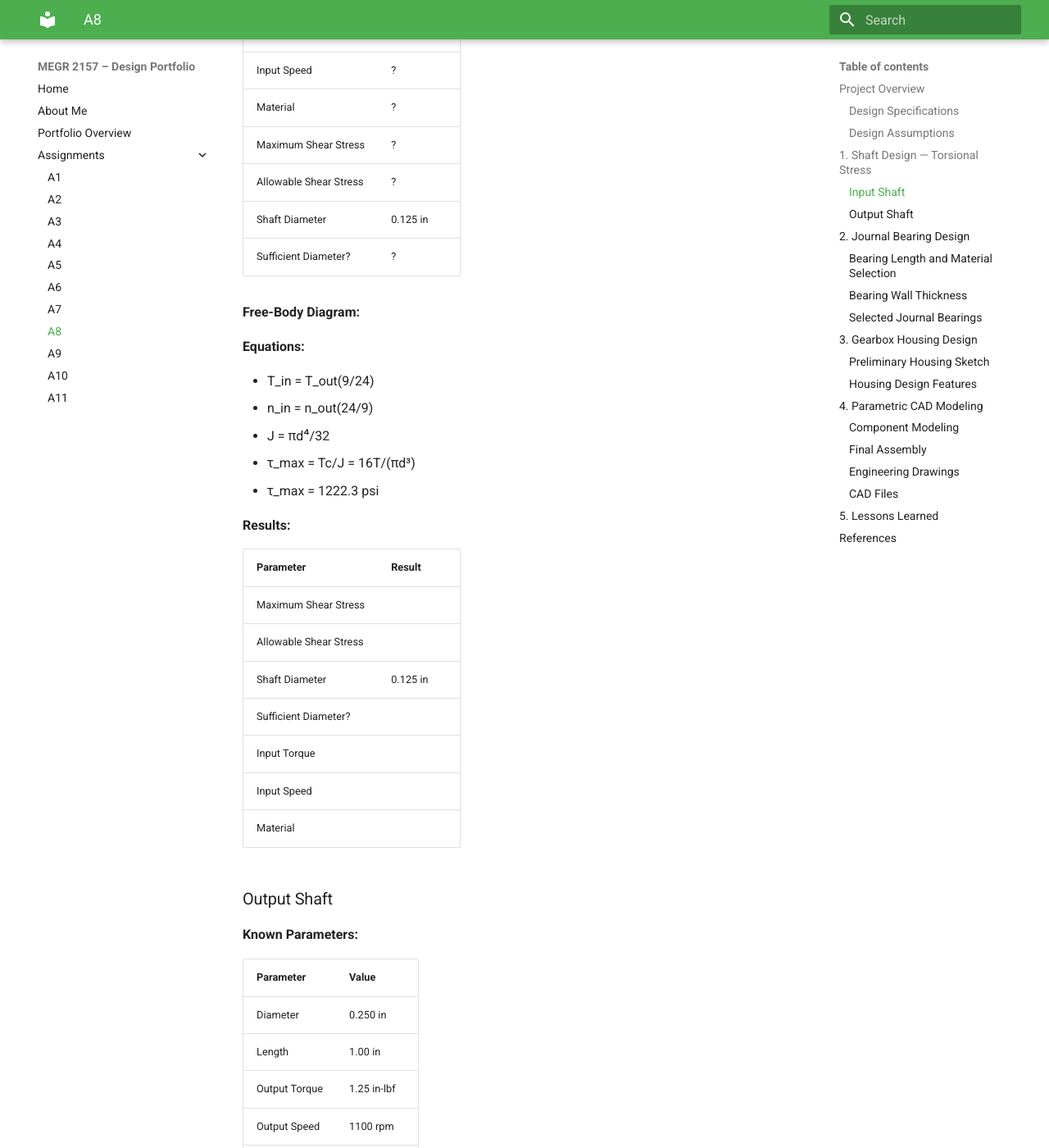
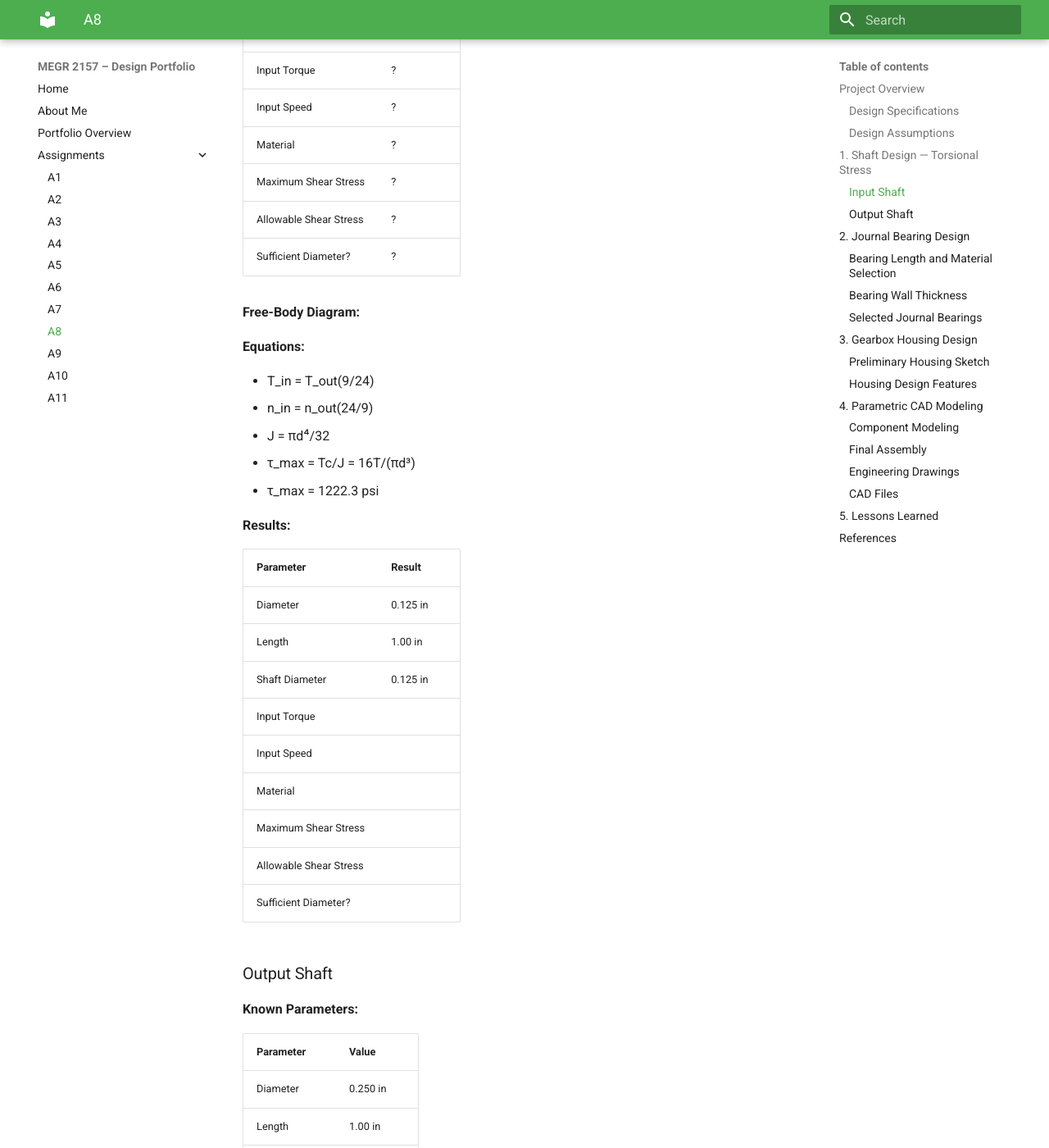
Before and after one commit to gparx/design-portfolio, an MkDocs documentation site: the page built from docs/assignments/A08/index.md, in a window 1280 px wide and 1400 px high, scrolled down 1454 px. Shown: the whole window at 82% size. Built offline with MkDocs 1.6.1 and Material for MkDocs 9.7.7, drawn with Linux system fonts in a browser that asks for light colours.

Commit message:
Update parameters in A08 assignment documentation

```diff
--- a/docs/assignments/A08/index.md
+++ b/docs/assignments/A08/index.md
@@ -40,12 +40,12 @@ Design a gearbox which can be assembled and disassembled. The spur gears have a
 |---|---|
 | Diameter | 0.125 in |
 | Length | 1.00 in |
+| Shaft Diameter | 0.125 in |
 | Input Torque | ? |
 | Input Speed | ? |
 | Material | ? |
 | Maximum Shear Stress | ? |
 | Allowable Shear Stress | ? |
-| Shaft Diameter | 0.125 in |
 | Sufficient Diameter? | ? |
 
 **Free-Body Diagram:**
@@ -63,13 +63,15 @@ Design a gearbox which can be assembled and disassembled. The spur gears have a
 
 | Parameter | Result |
 |---|---|
-| Maximum Shear Stress |  |
-| Allowable Shear Stress |  |
+| Diameter | 0.125 in |
+| Length | 1.00 in |
 | Shaft Diameter | 0.125 in |
-| Sufficient Diameter? |  |
 | Input Torque |  |
 | Input Speed |  |
 | Material |  |
+| Maximum Shear Stress |  |
+| Allowable Shear Stress |  |
+| Sufficient Diameter? |  |
 
 ### Output Shaft
 
```
